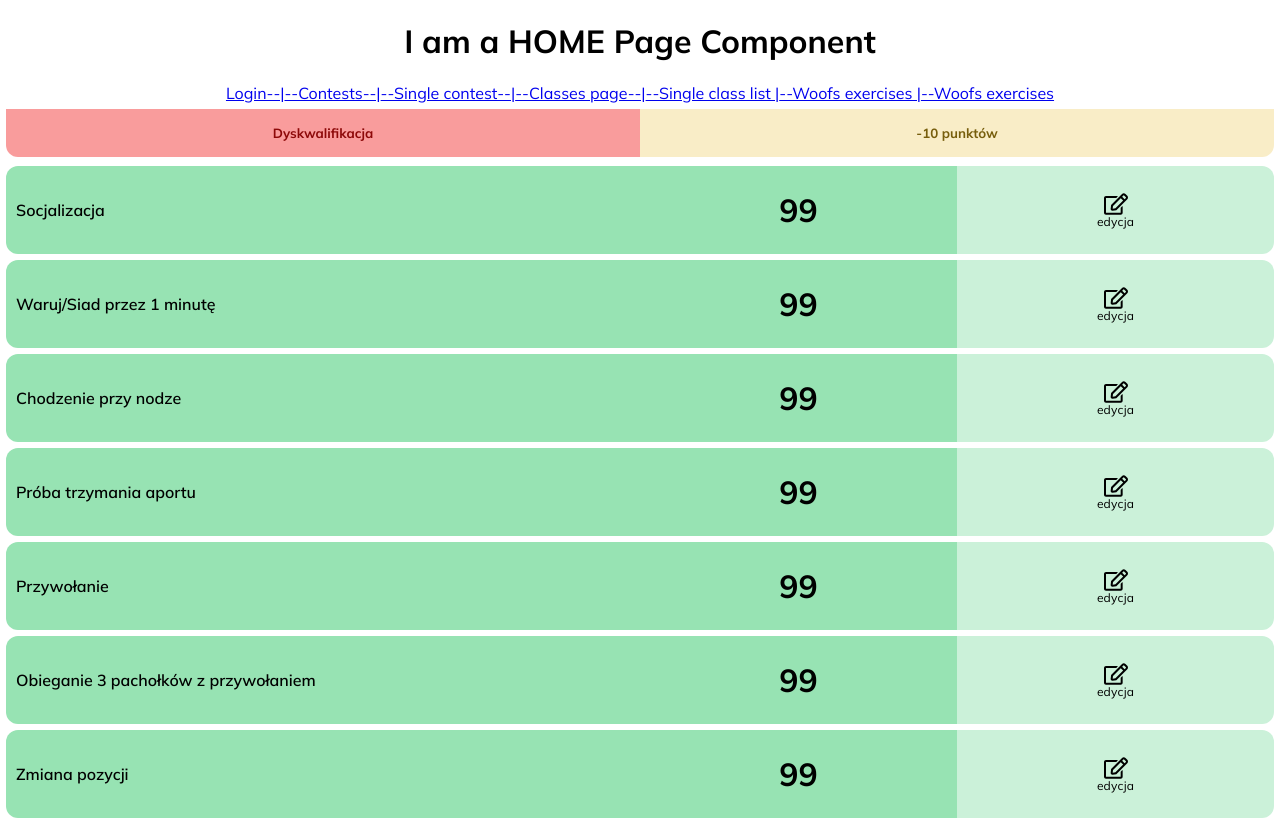
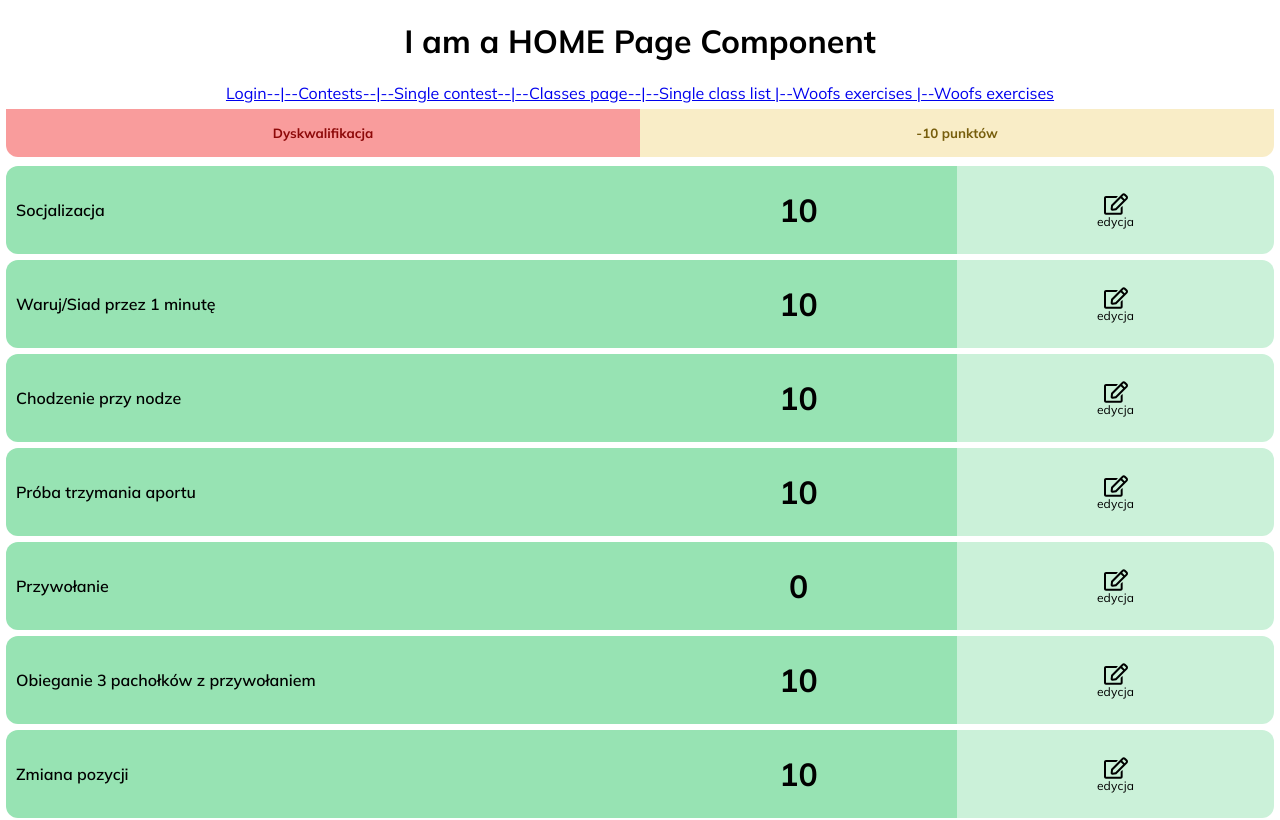
Before and after one commit to CC2021-WBL/GOOD-BOI-Application, a React (Create React App) app: page /contests/1/classes/1/woof in a window 1280 px wide. Shown: the top 820 px of the page. Built offline with nearby package versions, Linux system fonts and the light colour scheme.

Commit message:
code refactor

```diff
--- a/src/Atoms/Exercise/Exercise.js
+++ b/src/Atoms/Exercise/Exercise.js
@@ -1,13 +1,20 @@
 import propTypes from 'prop-types';
 import ExerciseStyled from './ExerciseStyled';
 import PropTypes from 'prop-types';
+import CLASSES from '../../Data/Dummy-data/test-data-classes';
 
-const Exercise = ({ exerciseName, toggle }) => {
+const Exercise = ({ codeName, obedienceClassName, toggle }) => {
+  //We must change codeName (in the future maybe we use ID) to exerciseName of our exercise
+  const exerciseName = CLASSES.find(
+    (obedienceClass) => obedienceClass.name === obedienceClassName,
+  ).exercises.find((exercise) => exercise.codeName === codeName).name;
+
   return <ExerciseStyled toggle={toggle}>{exerciseName}</ExerciseStyled>;
 };
 
 Exercise.propTypes = {
-  exerciseName: propTypes.string,
+  codeName: propTypes.string,
+  obedienceClassName: propTypes.string,
   toggle: PropTypes.bool,
 };
 
--- a/src/Data/Dummy-data/test-data-dogs.js
+++ b/src/Data/Dummy-data/test-data-dogs.js
@@ -11,16 +11,36 @@ const DOGS = [
     chipOrTatoo: 616093900044541,
     nameOfOwner: 'Jan',
     surnameOfOwner: 'Kowalski',
-    exercises: {
-      ['64268e7d-a891-4cb6-841b-603dff67956d']: 10,
-      ['6fbea288-3eef-40c4-8c89-80f655da6a23']: 5,
-      ['14eec3e6-cb8a-4988-b30e-9ab91e57e9a2']: 7,
-      ['24fd9ab9-f008-47a0-bb8d-d5487bd03458']: 6.5,
-      ['d342a963-1391-4aa3-8fa3-743a6eac4e28']: undefined,
-      ['d89f996a-7085-4a75-a42a-062bb952450c']: undefined,
-      ['3def9e5c-5420-44ef-b49b-5c8c54c5d326']: undefined,
-      ['dcd2cd35-6fa5-4123-85b8-b027e1f842b6']: undefined,
-    },
+    performances: [
+      {
+        id: 'f8fa3785-6c6e-445b-996a-7735c64582c4',
+        contestName: 'XII Zawody im. Pana Starosty',
+        obedienceClassName: 'Klasa 0',
+        exercises: [
+          { codeName: '0.1', result: 10 },
+          { codeName: '0.2', result: 10 },
+          { codeName: '0.3', result: 10 },
+          { codeName: '0.4', result: 10 },
+          { codeName: '0.5', result: 0 },
+          { codeName: '0.6', result: 10 },
+          { codeName: '0.7', result: 10 },
+          { codeName: '0.8', result: 10 },
+        ],
+      },
+      {
+        id: 'f8fa3785-6c6e-445b-996a-7735c64582c4',
+        name: 'Piętnasty zjazd dobrych chłopaków',
+        ['1.1']: 1,
+        ['1.2']: 1,
+        ['1.3']: 1,
+        ['1.4']: 2.5,
+        ['1.5']: 2,
+        ['1.6']: 2,
+        ['1.7']: 2,
+        ['1.8']: 2,
+        ['1.9']: 2,
+      },
+    ],
 
     exercisesCompleted: 15,
     exercisesAmount: 15,
--- a/src/Molecules/ExerciseCard/ExerciseCard.js
+++ b/src/Molecules/ExerciseCard/ExerciseCard.js
@@ -5,7 +5,8 @@ import EditAccept from '../../Atoms/EditAccept/EditAccept';
 import ExerciseCardStyled from './ExerciseCardStyled';
 import { useState } from 'react';
 
-const ExerciseCard = ({ exerciseName, points }) => {
+const ExerciseCard = ({ exerciseInfo, obedienceClassName }) => {
+  const { codeName, result } = exerciseInfo;
   const [toggle, setToggle] = useState(true);
 
   const toggleHandler = () => {
@@ -14,8 +15,12 @@ const ExerciseCard = ({ exerciseName, points }) => {
 
   return (
     <ExerciseCardStyled>
-      <Exercise exerciseName={exerciseName} toggle={toggle} />
-      <Point points={points} toggle={toggle} />
+      <Exercise
+        codeName={codeName}
+        obedienceClassName={obedienceClassName}
+        toggle={toggle}
+      />
+      <Point points={result} toggle={toggle} />
       <EditAccept onClick={toggleHandler} toggle={toggle} />
     </ExerciseCardStyled>
   );
@@ -23,8 +28,9 @@ const ExerciseCard = ({ exerciseName, points }) => {
 
 ExerciseCard.propTypes = {
   exerciseName: PropTypes.string,
+  obedienceClassName: PropTypes.string,
   points: PropTypes.number,
-  active: PropTypes.bool.isRequired,
+  exerciseInfo: PropTypes.object,
 };
 
 export default ExerciseCard;
--- a/src/Organisms/ExerciseCardsContainter/ExerciseCardsContainer.js
+++ b/src/Organisms/ExerciseCardsContainter/ExerciseCardsContainer.js
@@ -1,17 +1,25 @@
 import PropTypes from 'prop-types';
 import ExerciseCardsContainerStyled from './ExerciseCardsContainerStyled';
+import ExerciseCard from '../../Molecules/ExerciseCard/ExerciseCard';
 
-const ExerciseCardsContainer = ({ children }) => {
+const ExerciseCardsContainer = ({ performanceObject }) => {
+  const { exercises, obedienceClassName } = performanceObject;
+
   return (
-    <ExerciseCardsContainerStyled>{children}</ExerciseCardsContainerStyled>
+    <ExerciseCardsContainerStyled>
+      {exercises.map((exercise) => (
+        <ExerciseCard
+          key={exercise.codeName}
+          exerciseInfo={exercise}
+          obedienceClassName={obedienceClassName}
+        />
+      ))}
+    </ExerciseCardsContainerStyled>
   );
 };
 
 ExerciseCardsContainer.propTypes = {
-  children: PropTypes.oneOfType([
-    PropTypes.arrayOf(PropTypes.node),
-    PropTypes.node,
-  ]).isRequired,
+  performanceObject: PropTypes.object,
 };
 
 export default ExerciseCardsContainer;
--- a/src/Pages/ExercisesPage/ExercisesPage.js
+++ b/src/Pages/ExercisesPage/ExercisesPage.js
@@ -1,63 +1,26 @@
 import SpecialButtonsContainer from '../../Molecules/SpecialButtonsContainer/SpecialButtonsContainer';
-import ExerciseCard from '../../Molecules/ExerciseCard/ExerciseCard';
+
 import ExerciseCardsContainer from '../../Organisms/ExerciseCardsContainter/ExerciseCardsContainer';
 import DOGS from '../../Data/Dummy-data/test-data-dogs';
-import CLASSES from '../../Data/Dummy-data/test-data-classes';
 
 const ExercisesPage = () => {
-  const ourTestDog = DOGS[0];
-  const arrayOfExerciesIds = Object.keys(ourTestDog.exercises);
-  const arrayOfExercisesNames = arrayOfExerciesIds.map((e) => {
-    return CLASSES[0].exercises.find((x) => x.id === e).name;
-  });
+  // OUR ROUTE: http://localhost:3000/contests/1/classes/1/Woof
+  // so when we click our page we must GET data from database about our dog performance
+  // in the future we will use more IDs than other properties
+
+  const ourTestDogName = 'Woof';
+  const ourTestDog = DOGS.find((dog) => dog.dogName === ourTestDogName);
+  const ourTestContestName = 'XII Zawody im. Pana Starosty';
+  const ourTestPerformanceObject = ourTestDog.performances.find(
+    (performance) => performance.contestName == ourTestContestName,
+  );
 
   return (
     <>
       <SpecialButtonsContainer></SpecialButtonsContainer>
-      <ExerciseCardsContainer>
-        {arrayOfExercisesNames.map((exercise) => {
-          return (
-            <ExerciseCard
-              key={'ok'}
-              active={true}
-              exerciseName={exercise}
-              points={99}
-            />
-          );
-        })}
-      </ExerciseCardsContainer>
-      <ExerciseCardsContainer>
-        <ExerciseCard active={true} exerciseName={'Przywołanie'} points={10} />
-        <ExerciseCard
-          active={false}
-          exerciseName={'Chodzenie przy nodze'}
-          points={5}
-        />
-        <ExerciseCard
-          active={false}
-          exerciseName={
-            'Siad w grupie przez minutę, przewodnik w zasięgu wzroku całej drużyny' +
-            ' devsOnTheWaves'
-          }
-          points={0}
-        />
-        <ExerciseCard
-          active={false}
-          exerciseName={'Przywołanie'}
-          points={7.5}
-        />
-        <ExerciseCard
-          active={false}
-          exerciseName={'Wysyłanie psa po kebaba'}
-          points={4}
-        />
-
-        <ExerciseCard
-          active={false}
-          exerciseName={'Wysyłanie psa po kebaba'}
-          points={4}
-        />
-      </ExerciseCardsContainer>
+      <ExerciseCardsContainer
+        performanceObject={ourTestPerformanceObject}
+      ></ExerciseCardsContainer>
     </>
   );
 };
```
